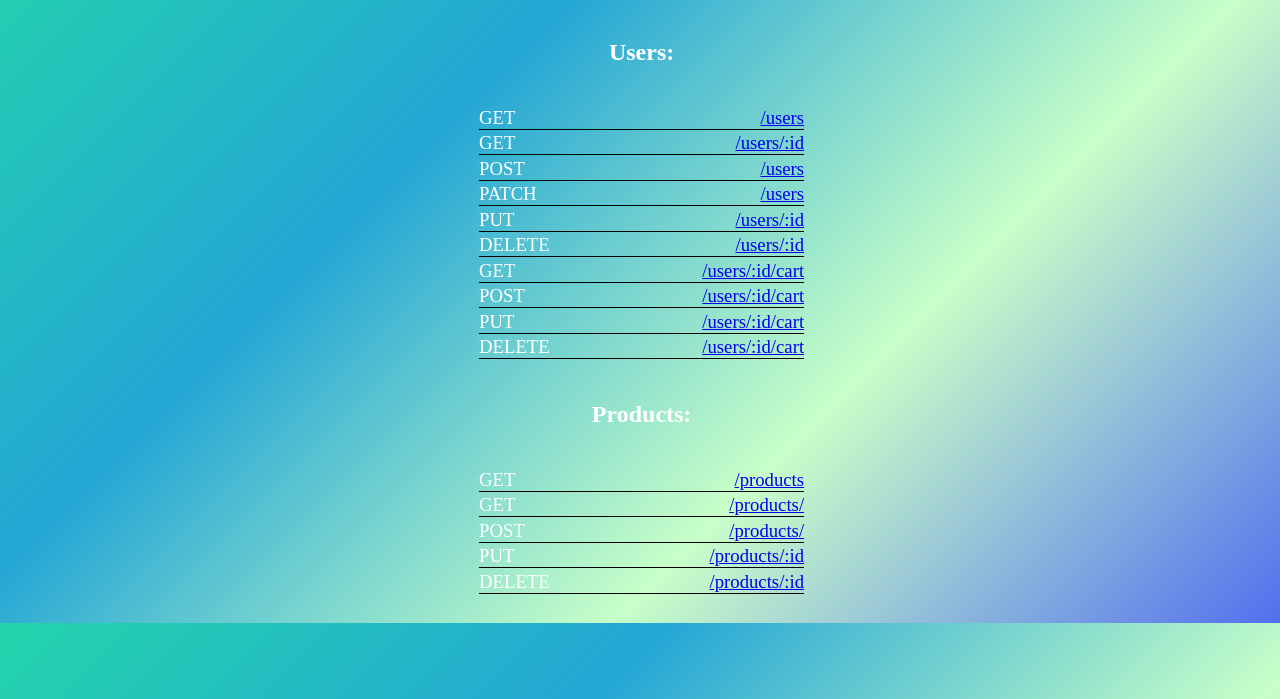
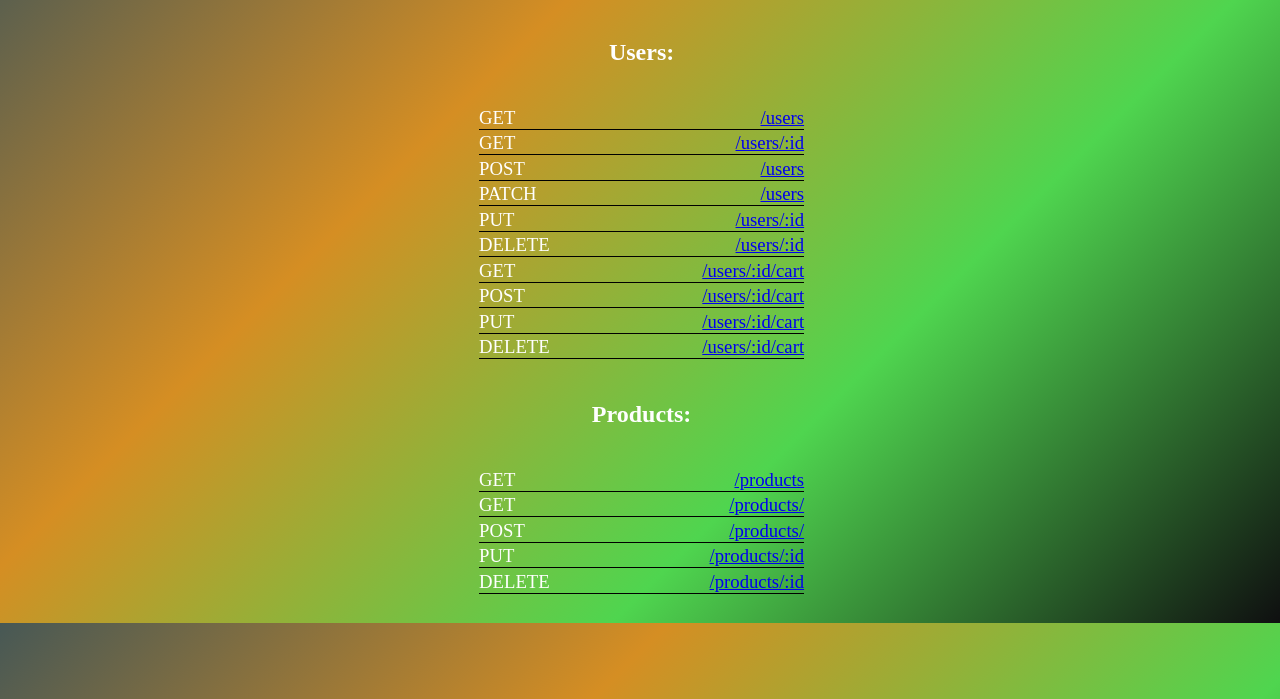
Before and after one commit to siliziwe/node-backend, a website: page views/endpoint.html in a window 1280 px wide. Shown: the part 101-800 px from the top of the page. Drawn offline with Linux system fonts and the light colour scheme.

Commit message:
It is what it is

```diff
--- a/views/endpoint.html
+++ b/views/endpoint.html
@@ -10,7 +10,7 @@
             flex-flow: column wrap;
             align-items: center;
             min-width: 99vw;
-            background: linear-gradient(-45deg, #526fee, #c8ffc8, #23a6d5, #23d5ab);
+            background: linear-gradient(-45deg, #0f0f10, #4fd54f, #d58e23, #475855);
             color: #ffffff;
         }
 
```
